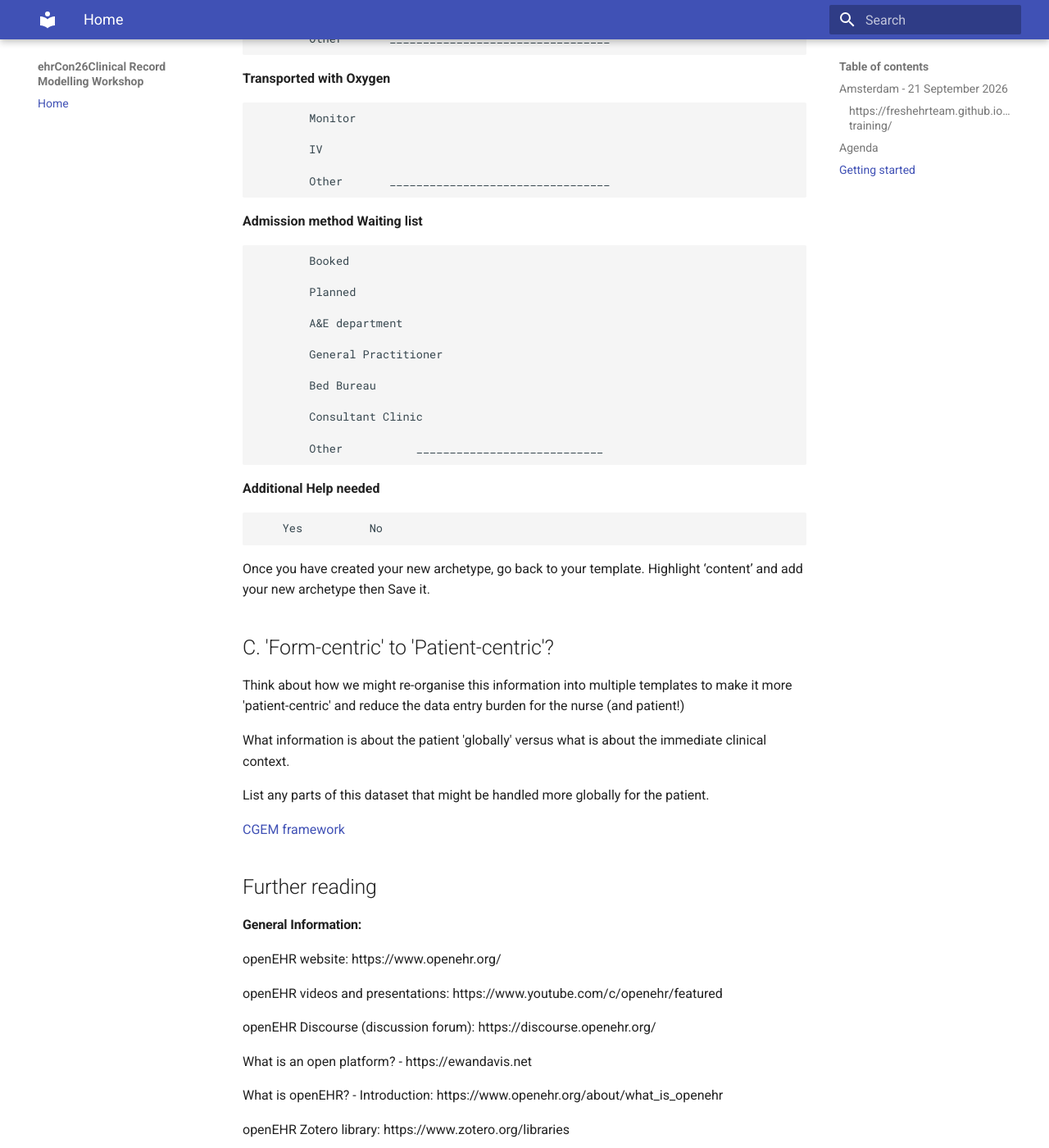
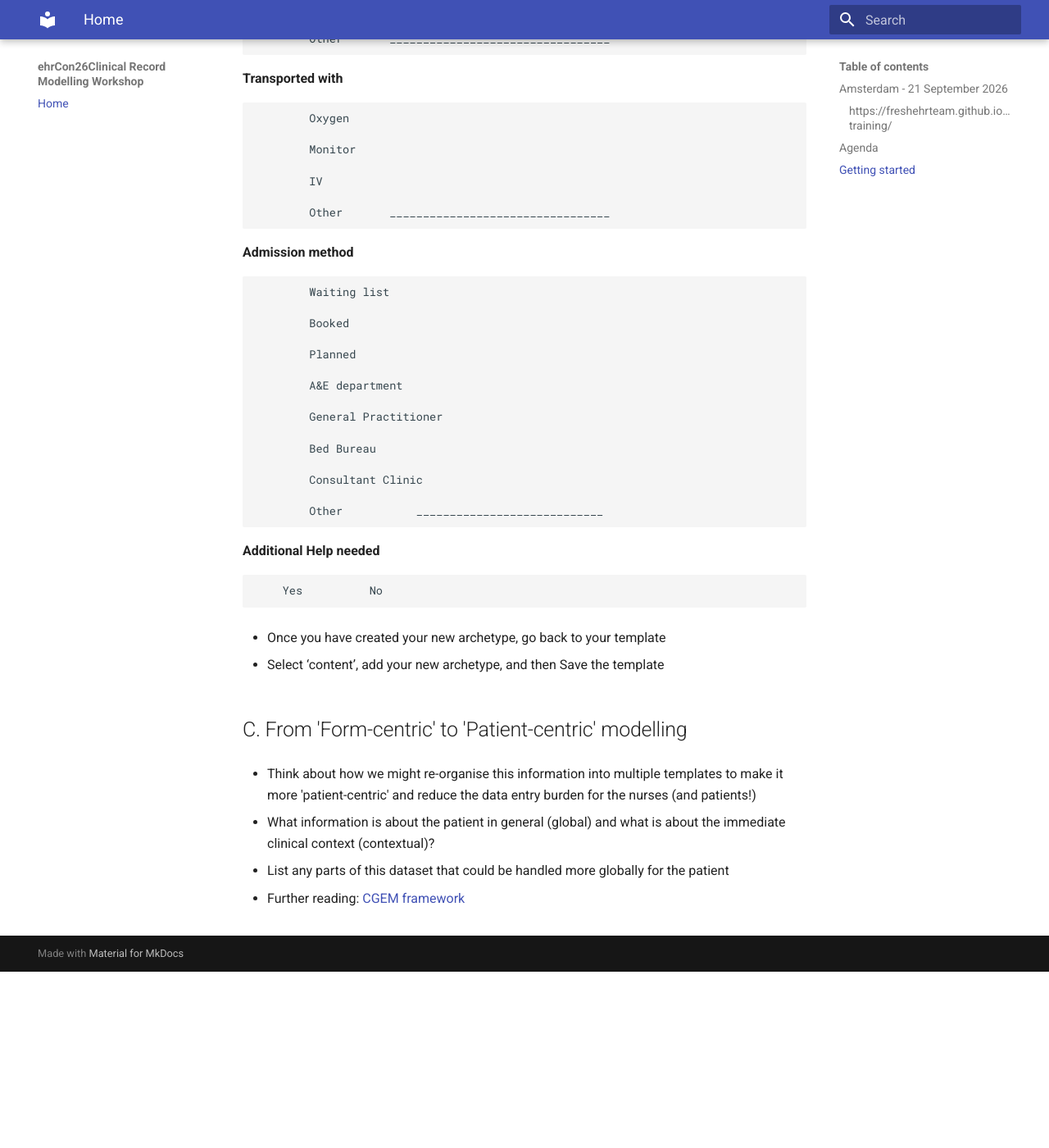
Before and after one commit to freshehrteam/ucl-training, an MkDocs documentation site: the page built from docs/README.md, in a window 1280 px wide and 1400 px high, scrolled down 3864 px. Shown: the whole window at 82% size. Built offline with MkDocs 1.6.1 and Material for MkDocs 9.7.7, drawn with Linux system fonts in a browser that asks for light colours; after the commit the page ends 5049 px from its top, so only the background shows below that; some of the changed text lies outside the part shown.

Commit message:
Refine README content for clarity and structure
Updated wording for clarity and consistency in the README.

```diff
--- a/docs/README.md
+++ b/docs/README.md
@@ -107,7 +107,9 @@ In this session, we will go further into the key ideas behind archetypes and tem
 
 			Other		_________________________________
 
-**Transported with	Oxygen**
+**Transported with**
+
+            Oxygen
 
 			Monitor
 
@@ -115,7 +117,9 @@ In this session, we will go further into the key ideas behind archetypes and tem
 
 			Other		_________________________________
 
-**Admission method	Waiting list**
+**Admission method**
+
+			Waiting list
 
 			Booked
 
@@ -135,34 +139,16 @@ In this session, we will go further into the key ideas behind archetypes and tem
 
 		Yes  	     No
 
-Once you have created your new archetype, go back to your template. Highlight ‘content’ and add your new archetype then Save it.
+- Once you have created your new archetype, go back to your template
 
-## C. 'Form-centric' to 'Patient-centric'?
+- Select ‘content’, add your new archetype, and then Save the template
 
-Think about how we might re-organise this information into multiple templates to make it more 'patient-centric' and reduce the data entry burden for the nurse (and patient!)
+## C. From 'Form-centric' to 'Patient-centric' modelling
 
-What information is about the patient 'globally' versus what is about the immediate clinical context.
+- Think about how we might re-organise this information into multiple templates to make it more 'patient-centric' and reduce the data entry burden for the nurses (and patients!)
 
-List any parts of this dataset that might be handled more globally for the patient.
+- What information is about the patient in general (global) and what is about the immediate clinical context (contextual)?
 
-[CGEM framework](https://freshehr.notion.site/Introduction-to-the-CGEM-Framework-115ed58514b344da825c3b42c372aff2?pvs=74)
+- List any parts of this dataset that could be handled more globally for the patient
 
-
-## Further reading
-
-#### General Information:
-
-openEHR website: https://www.openehr.org/
-
-openEHR videos and presentations: https://www.youtube.com/c/openehr/featured
-
-openEHR Discourse (discussion forum): https://discourse.openehr.org/
-
-What is an open platform? - https://ewandavis.net
-
-What is openEHR? - Introduction: https://www.openehr.org/about/what_is_openehr
-
-
-openEHR Zotero library: https://www.zotero.org/libraries
-
-International CKM: https://ckm.openehr.org/ckm/
+- Further reading: [CGEM framework](https://freshehr.notion.site/Introduction-to-the-CGEM-Framework-115ed58514b344da825c3b42c372aff2?pvs=74)
```
Also changed, not shown: other parts of docs/README.md (+1 -1 lines).
